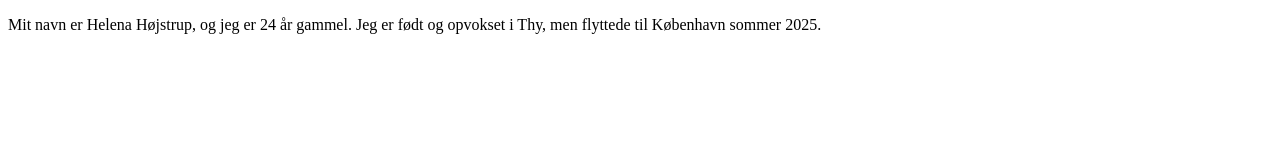
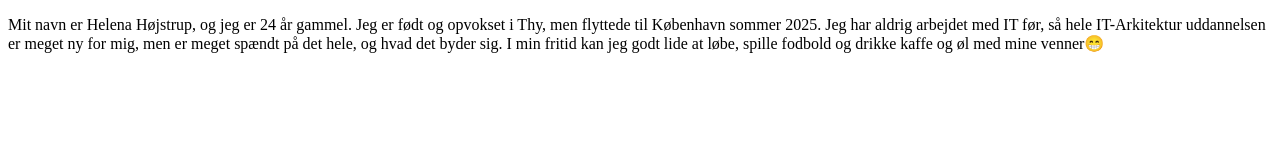
Before and after one commit to helenahojstrup/Klasse-opgave, a website: page index.html in a window 1280 px wide. Drawn offline with Linux system fonts and the light colour scheme.

Commit message:
Tilføjelse til sektion om Helena

```diff
--- a/index.html
+++ b/index.html
@@ -25,8 +25,9 @@
 <section class="Helena">
     <p>
         Mit navn er Helena Højstrup, og jeg er 24 år gammel. Jeg er født og opvokset i Thy, men flyttede til
-        København sommer 2025.
-
+        København sommer 2025. Jeg har aldrig arbejdet med IT før, så hele IT-Arkitektur uddannelsen er meget ny for mig,
+        men er meget spændt på det hele, og hvad det byder sig. I min fritid kan jeg godt lide at løbe, spille fodbold
+        og drikke kaffe og øl med mine venner😁
     </p>
 </section>
 </body>
```
